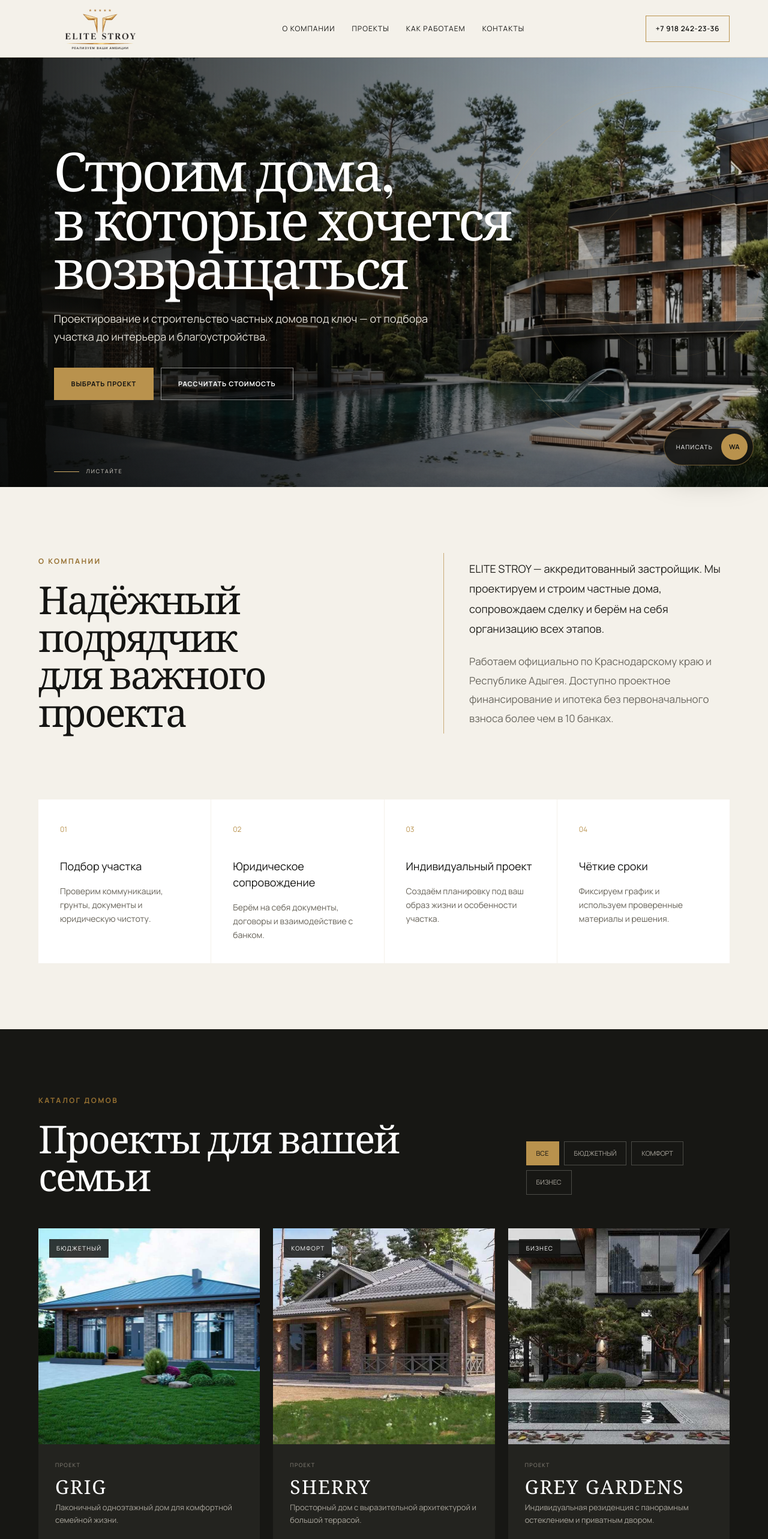
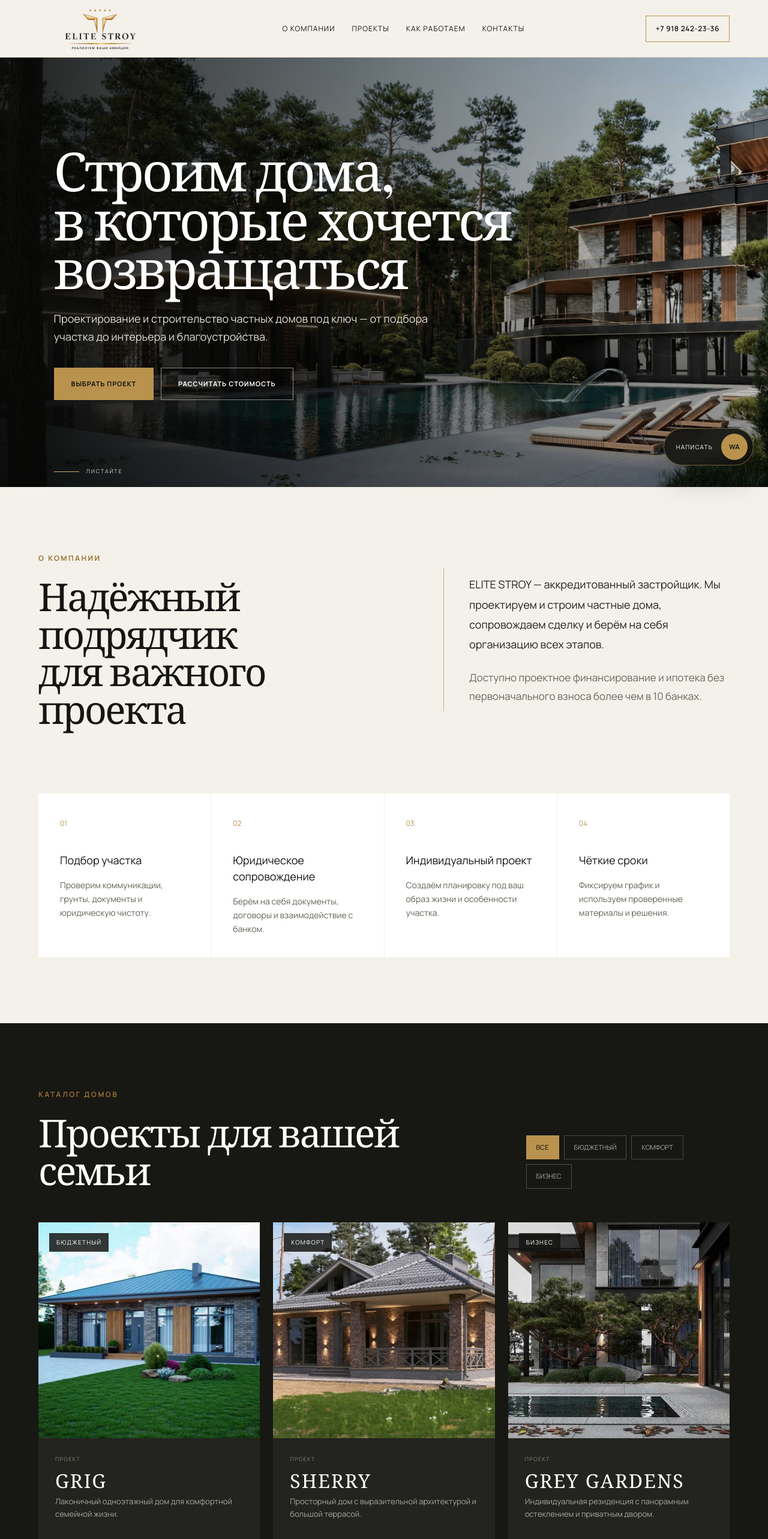
Before and after one commit to arutlistogannisan-art/elite-stroy-site, a Next.js app: page / in a window 1280 px wide. Shown: the top 2566 px of the page at 60% size. Built offline with nearby package versions, Linux system fonts and the light colour scheme.

Commit message:
Clean project image and animate process steps

```diff
--- a/app/globals.css
+++ b/app/globals.css
@@ -211,3 +211,19 @@ footer{padding:36px 5vw;background:#0e0e0c;color:white;display:flex;align-items:
   .turnkey-content>p{margin-bottom:30px;font-size:15px}
   .gallery-grid{grid-template-rows:repeat(3,62vw)}
 }
+
+/* Interactive process cards */
+.step-grid article{position:relative;isolation:isolate;overflow:hidden;transition:transform .55s cubic-bezier(.2,.7,.2,1),box-shadow .55s ease,color .45s ease}
+.step-grid article::before{content:"";position:absolute;z-index:-1;inset:-2px;background:linear-gradient(135deg,#d3b06a,#a67d38);transform:translateX(-112%) skewX(-8deg);transform-origin:left;transition:transform .65s cubic-bezier(.22,.72,.16,1)}
+.step-grid article>*{position:relative;z-index:1;transition:color .4s ease,transform .5s cubic-bezier(.2,.7,.2,1)}
+.step-grid article:hover{z-index:2;color:#171714;transform:translateY(-12px);box-shadow:0 28px 55px rgba(53,42,20,.18)}
+.step-grid article:hover::before{transform:translateX(0) skewX(0)}
+.step-grid article:hover b{color:#171714;transform:translateX(8px)}
+.step-grid article:hover h3{transform:translateX(8px)}
+.step-grid article:hover p{color:#2c281f;transform:translateX(8px)}
+@media(max-width:700px){
+  .step-grid article:hover{transform:translateY(-5px)}
+}
+@media(prefers-reduced-motion:reduce){
+  .step-grid article,.step-grid article::before,.step-grid article>*{transition:none}
+}
--- a/app/layout.tsx
+++ b/app/layout.tsx
@@ -9,7 +9,7 @@ export async function generateMetadata(): Promise<Metadata> {
   const image = `${protocol}://${host}/og.png`;
   return {
     title: "ELITE STROY — строительство домов под ключ",
-    description: "Проектирование и строительство частных домов под ключ в Краснодарском крае и Республике Адыгея.",
+    description: "Проектирование и строительство частных домов под ключ — от идеи и проекта до готового дома.",
     openGraph: {
       title: "ELITE STROY — дома под ключ",
       description: "Проектируем и строим частные дома, в которые хочется возвращаться.",
--- a/app/page.tsx
+++ b/app/page.tsx
@@ -20,9 +20,9 @@ const projects = [
     area: "160 м²",
     time: "3 месяца",
     price: "5 900 000 ₽",
-    image: "/assets/5493ac3df3f43623.JPG",
+    image: "/assets/sherry-clean.jpg",
     note: "Просторный дом с выразительной архитектурой и большой террасой.",
-    gallery: ["/assets/5493ac3df3f43623.JPG", "/assets/bda93c2402156afc.JPG", "/assets/c468df4b53a79f01.JPG"],
+    gallery: ["/assets/sherry-clean.jpg", "/assets/bda93c2402156afc.JPG", "/assets/c468df4b53a79f01.JPG"],
     features: ["1 этаж", "4 спальни", "2 санузла", "Крытая терраса"],
   },
   {
@@ -168,7 +168,7 @@ export default function Home() {
         </div>
         <div className="about-copy">
           <p>ELITE STROY — аккредитованный застройщик. Мы проектируем и строим частные дома, сопровождаем сделку и берём на себя организацию всех этапов.</p>
-          <p>Работаем официально по Краснодарскому краю и Республике Адыгея. Доступно проектное финансирование и ипотека без первоначального взноса более чем в 10 банках.</p>
+          <p>Доступно проектное финансирование и ипотека без первоначального взноса более чем в 10 банках.</p>
         </div>
       </section>
 
```
Also changed, not shown: public/assets/sherry-clean.jpg (added), 9 other files (tests, documents, lock files or other folders).
